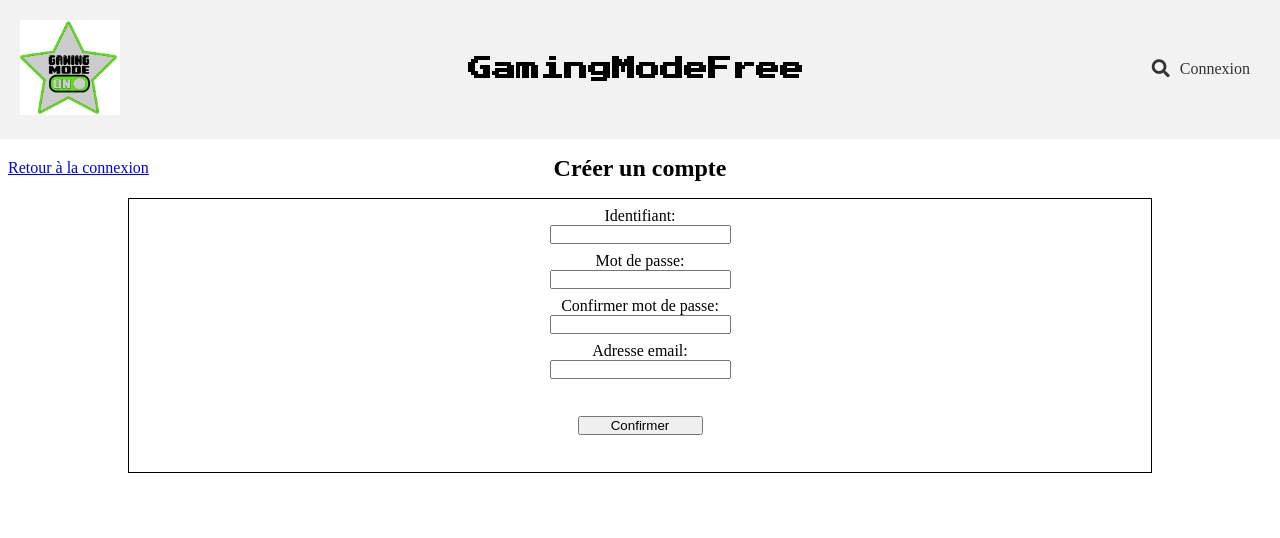
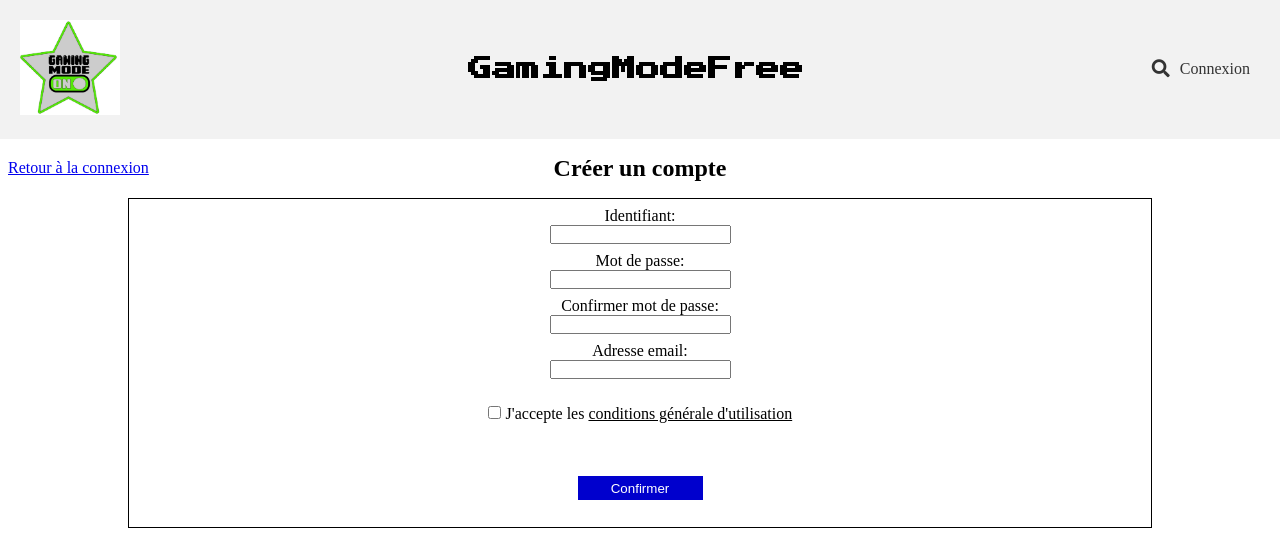
Before and after one commit to Clourc/ProjetApiBALY, an Angular app: page /signup in a window 1280 px wide. Shown: the top 538 px of the page. Built offline with nearby package versions, Linux system fonts and the light colour scheme.

Commit message:
Added Json users file, custom validator checking on login if id and password match user's, CGU checkbox must be checked for sign up

```diff
--- /dev/null
+++ b/src/app/formCustomValidators/customValidators.ts
@@ -0,0 +1,26 @@
+import { AbstractControl, ValidationErrors } from "@angular/forms";
+import usersJson from '../usersJson.json'
+
+export function passwordMatching(
+    control: AbstractControl
+  ): ValidationErrors | null {
+    const password: string = control.value.password;
+    const confirmPassword: string = control.value.confirmPassword;
+    if (password === confirmPassword) {
+      return null;
+    } else {
+      return { mustMatch: "The passwords doesn't match" };
+    }
+  }
+
+export function userLoginVerify(
+    control: AbstractControl
+): ValidationErrors | null {
+    const formID: string = control.value.id;
+    const formPassword: string = control.value.password;
+    if(formID === usersJson.id && formPassword === usersJson.password){
+        return null
+    } else {
+        return { wrongLogin : 'ID or Password incorrect'}
+    }
+}
--- a/src/app/game-card/game-card.component.css
+++ b/src/app/game-card/game-card.component.css
@@ -19,6 +19,11 @@
 #game-name {
   margin-top: 5px;
   margin-bottom: 5px;
+}
+
+a {
+  color: black;
+  text-decoration: none;
 }
 
 .game-card-info {
--- a/src/app/game-list/game-list.component.css
+++ b/src/app/game-list/game-list.component.css
@@ -13,6 +13,11 @@
 
 h1 {
   margin-bottom: 2rem;
+}
+
+button {
+  display: block;
+  margin: auto;
 }
 
 @media screen and (min-width: 768px) {
--- a/src/app/login/login.component.html
+++ b/src/app/login/login.component.html
@@ -1,5 +1,5 @@
 <div id="login-page">
-  <h1>Se connecter</h1>
+  <h1>{{this.title}}</h1>
   <form
     (ngSubmit)="login_form.valid && onSubmit()"
     [formGroup]="loginForm"
@@ -8,7 +8,7 @@
     <div class="input-field">
       <label for="id">Identifiant: </label><br />
       <input type="text" name="id" formControlName="id" /><br />
-      <div *ngIf="loginForm.controls.id.errors && login_form.submitted">
+      <div *ngIf="loginForm.controls.id.errors && login_form.submitted && !userLoggedIn">
         <span *ngIf="loginForm.controls.id.errors?.['required']"
           >Le champ Identifiant doit être rempli</span
         >
@@ -18,11 +18,15 @@
     <div class="input-field">
       <label for="password">Mot de passe: </label><br />
       <input type="password" name="password" formControlName="password" /><br />
-      <div *ngIf="loginForm.controls.password.errors && login_form.submitted">
+      <div *ngIf="loginForm.controls.password.errors && login_form.submitted && !userLoggedIn">
         <span *ngIf="loginForm.controls.password.errors?.['required']"
-          >Le champ Identifiant doit être rempli</span
+          >Le champ mot de passe doit être rempli</span
         >
       </div>
+    </div>
+
+    <div *ngIf="loginForm.errors && login_form.submitted && !userLoggedIn">
+      <span *ngIf="loginForm.errors?.['wrongLogin']">Identifiant ou mot de passe incorrect</span>
     </div>
 
     <button type="submit">Connexion</button>
--- a/src/app/login/login.component.ts
+++ b/src/app/login/login.component.ts
@@ -1,5 +1,7 @@
 import { Component, OnInit } from '@angular/core';
 import { FormBuilder, Validators } from '@angular/forms';
+import usersJson from '../usersJson.json';
+import { userLoginVerify } from '../formCustomValidators/customValidators';
 
 @Component({
   selector: 'app-login',
@@ -7,16 +9,26 @@
   styleUrls: ['./login.component.css']
 })
 export class LoginComponent implements OnInit {
+  title: string = 'Se connecter'
+  userLoggedIn: boolean = false;
+
   constructor(private fb: FormBuilder){}
 
   loginForm: any = this.fb.group({
     id: ['', Validators.required],
     password: ['', Validators.required]
+  }, {
+    validators: userLoginVerify
   })
 
-  ngOnInit(): void{}
+  ngOnInit(): void{
+    console.log(usersJson);
+  }
 
   onSubmit(): void{
     console.log('Logging in')
+    this.title = `Bonjour ${usersJson.id}`;
+    this.userLoggedIn = true;
+    this.loginForm.reset();
   }
 }
--- a/src/app/signup/signup.component.css
+++ b/src/app/signup/signup.component.css
@@ -11,7 +11,7 @@
     justify-content: space-around;
     margin-top: 1rem;
     width: 80%;
-    height: 275px;
+    height: 330px;
 }
 
 span {
@@ -43,3 +43,16 @@
 #retour_titre a {
     margin-left: 0.5rem;
 }
+
+#cgu-checkbox {
+    display: inline;
+    margin: auto
+}
+
+#cgu-checkbox input {
+    margin-right: 0.3rem
+}
+
+#cgu-checkbox a {
+    color: black;
+}
--- a/src/app/signup/signup.component.html
+++ b/src/app/signup/signup.component.html
@@ -80,6 +80,14 @@
       </div>
     </div>
 
+    <div id="cgu-checkbox">
+      <input type="checkbox" name="cgu" formControlName="cgu">
+      <label for="cgu">J'accepte les <a routerLink="">conditions générale d'utilisation</a></label>
+    </div>
+    <div *ngIf="signupForm['controls'].cgu.errors && signup_form.submitted">
+      <span *ngIf="signupForm['controls'].cgu.errors?.['required']">Vous devez accepter les CGU</span>
+    </div>
+
     <button type="submit">Confirmer</button>
   </form>
 </div>
--- a/src/app/signup/signup.component.ts
+++ b/src/app/signup/signup.component.ts
@@ -1,10 +1,9 @@
 import { Component, OnInit } from '@angular/core';
 import {
   FormBuilder,
-  Validators,
-  AbstractControl,
-  ValidationErrors,
+  Validators
 } from '@angular/forms';
+import { passwordMatching } from '../formCustomValidators/customValidators';
 
 @Component({
   selector: 'app-signup',
@@ -26,23 +25,13 @@
       }
     ),
     email: ['', [Validators.required, Validators.email]],
+    cgu: [false, Validators.requiredTrue]
   });
 
   ngOnInit(): void {}
 
   onSubmit(): void {
     console.log('Signing up');
+    console.log(this.signupForm)
   }
 }
-
-export function passwordMatching(
-  control: AbstractControl
-): ValidationErrors | null {
-  const password: string = control.value.password;
-  const confirmPassword: string = control.value.confirmPassword;
-  if (password === confirmPassword) {
-    return null;
-  } else {
-    return { mustMatch: "The passwords doesn't match" };
-  }
-}
--- /dev/null
+++ b/src/app/usersJson.json
@@ -0,0 +1,4 @@
+{
+    "id": "Lucas",
+    "password": "CoucouLucas"
+}
--- a/src/styles.css
+++ b/src/styles.css
@@ -6,4 +6,13 @@
 
 button {
     width: 125px;
+    height: 1.5rem;
+    background-color:mediumblue;
+    color: white;
+    border: none;
 }
+
+button:hover {
+    background-color: aquamarine;
+    color: black
+}
--- a/tsconfig.json
+++ b/tsconfig.json
@@ -2,6 +2,8 @@
 {
   "compileOnSave": false,
   "compilerOptions": {
+    "resolveJsonModule": true,
+    "esModuleInterop": true,
     "baseUrl": "./",
     "outDir": "./dist/out-tsc",
     "forceConsistentCasingInFileNames": true,
```
